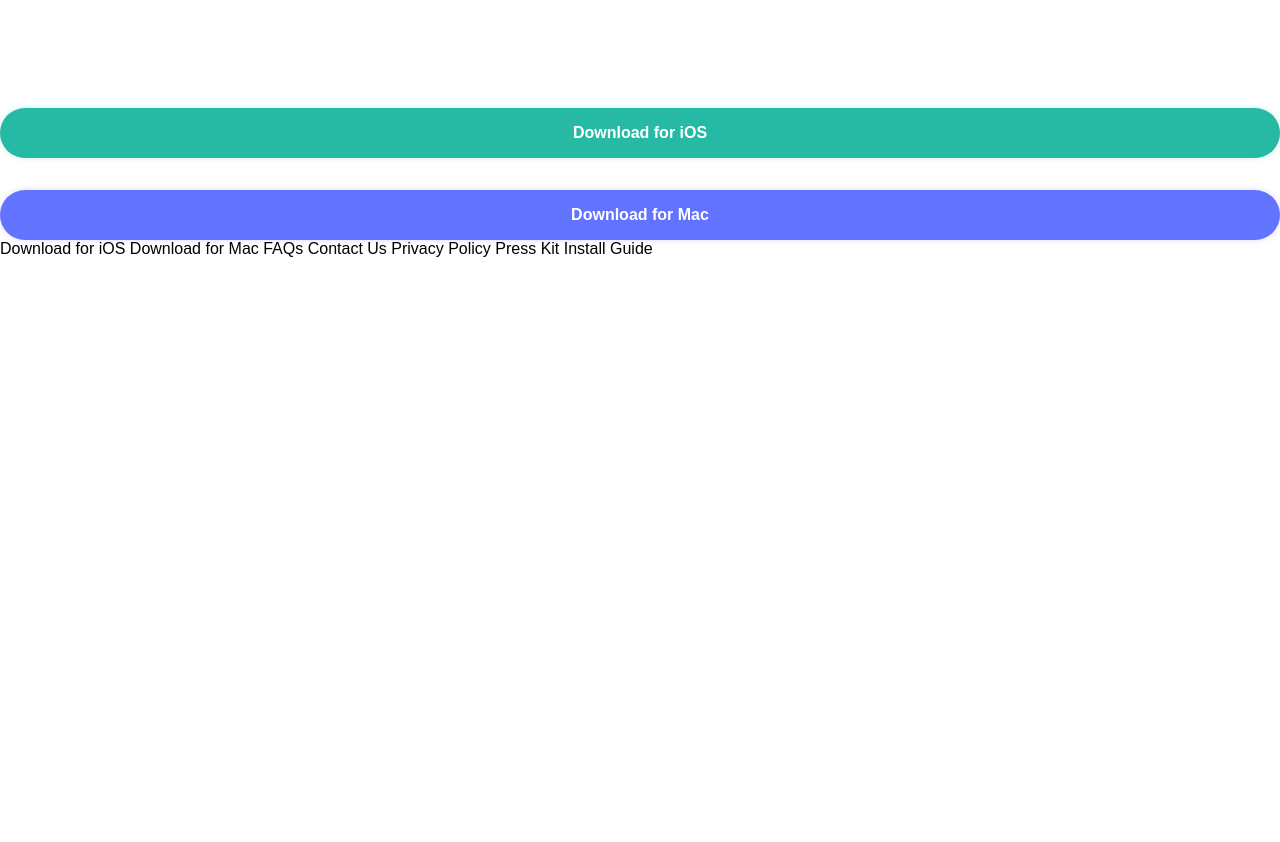
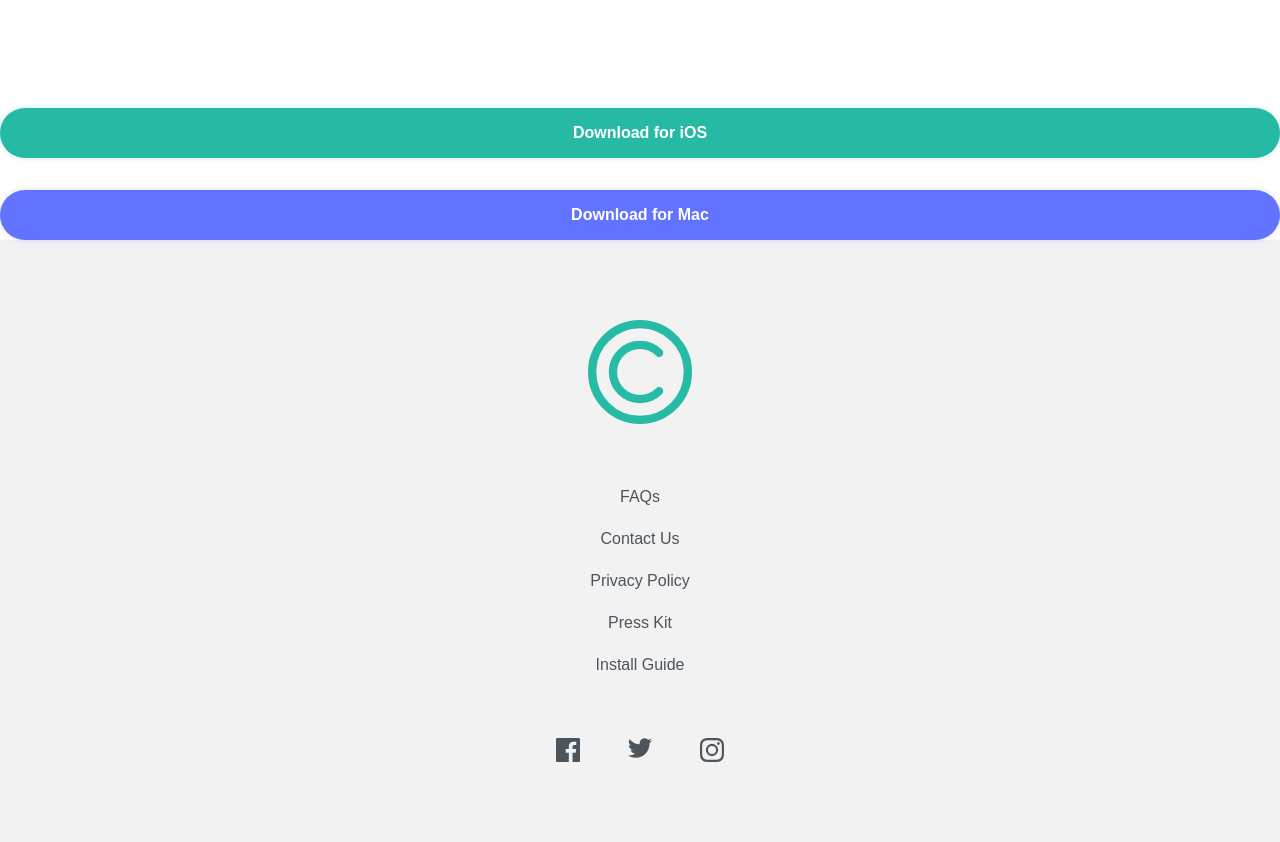
Before and after one commit to EstebanPajares/clipboard-langing-page, a plain HTML site: page index.html in a window 1280 px wide. Shown: the part 3697-4539 px from the top of the page. Before the commit the page ends 3955 px from the top, so only its background shows below. Drawn offline with Linux system fonts and the light colour scheme; a web font is replaced by a local one.

Commit message:
Add footer section

```diff
--- a/css/style.css
+++ b/css/style.css
@@ -169,3 +169,47 @@ body{
 .action{
     text-align: center;
 }
+
+/* Footer */
+
+.footer{
+    text-align: center;
+    background-color: #f2f2f2;
+}
+
+.footer-img{
+    display: block;
+    inline-size: 6.5rem;
+    margin: 0 auto;
+}
+
+.footer-links{
+    margin: 4em 0;
+    display: flex;
+    flex-direction: column;
+    gap: 1.5em;
+    align-items: center;
+}
+
+.footer-link{
+    text-decoration: none;
+    color: var(--darkGrayishBlue);
+}
+
+.footer-link:hover{
+    text-decoration: underline;
+}
+
+.footer-social{
+    display: flex;
+    gap: 3em;
+    justify-content: center;
+}
+
+.footer-media{
+    text-decoration: none;
+}
+
+.footer-icon{
+    display: block;
+}
--- a/index.html
+++ b/index.html
@@ -133,19 +133,36 @@
     </div>
 
   </main>
+<footer class="footer">
+  <section class="footer-container container">
 
+    <figure class="footer-picture">
+      <img src="./images/logo.svg" alt="" class="footer-img">
+    </figure>
 
+    <div class="footer-links">
+      <a href="#" class="footer-link"> FAQs</a>
+      <a href="#" class="footer-link"> Contact Us</a>
+      <a href="#" class="footer-link"> Privacy Policy</a>
+      <a href="#" class="footer-link"> Press Kit</a>
+      <a href="#" class="footer-link"> Install Guide</a>
+    </div>
 
+    <div class="footer-social">
+      <a href="#" class="footer-media">
+        <img src="./images/icon-facebook.svg" alt="Icono de facebook" class="footer-icon">
+      </a>
 
+      <a href="#" class="footer-media">
+        <img src="./images/icon-twitter.svg" alt="Icono de Twitter" class="footer-icon">
+      </a>
 
-  Download for iOS
-  Download for Mac
+      <a href="#" class="footer-media">
+        <img src="./images/icon-instagram.svg" alt="Icono de Instagram" class="footer-icon">
+      </a>
+    </div>
+  </section>
 
-  FAQs
-  Contact Us
-  Privacy Policy
-  Press Kit
-  Install Guide
-
+</footer>
 </body>
 </html>
```
